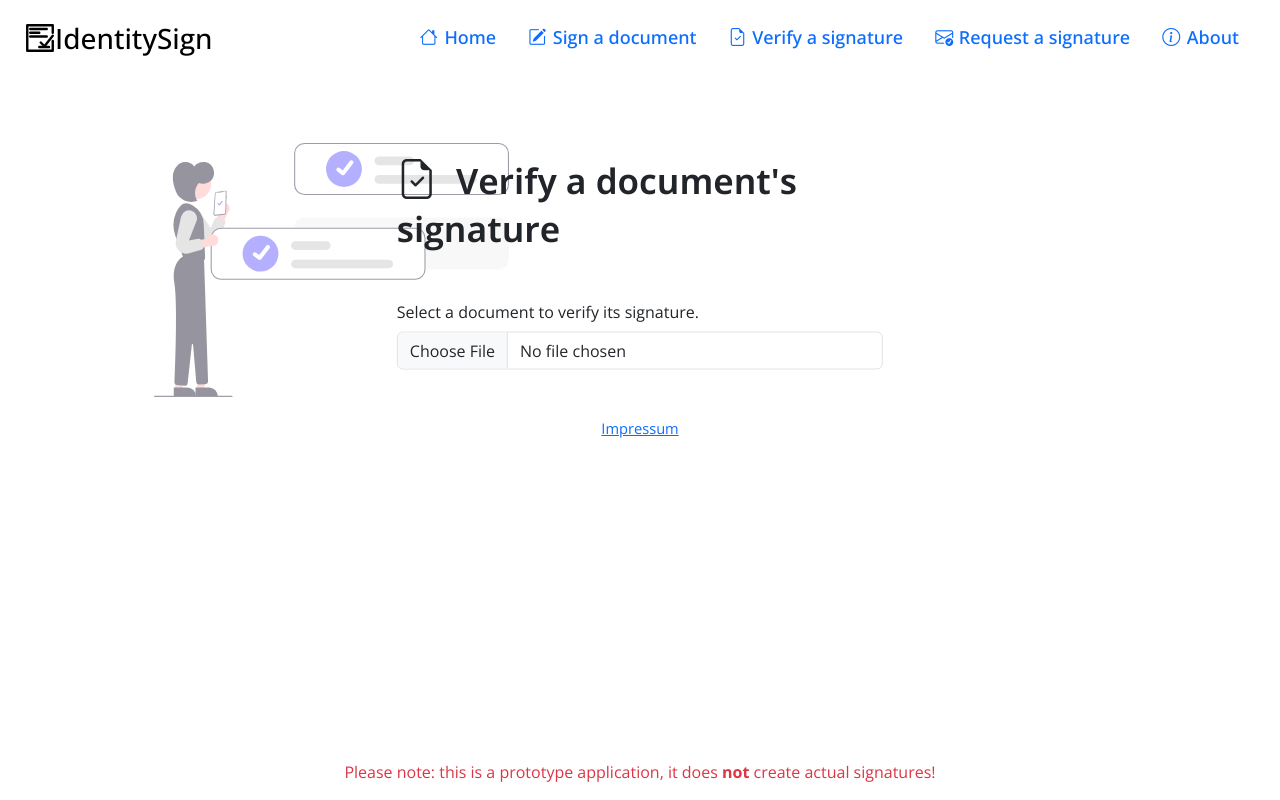
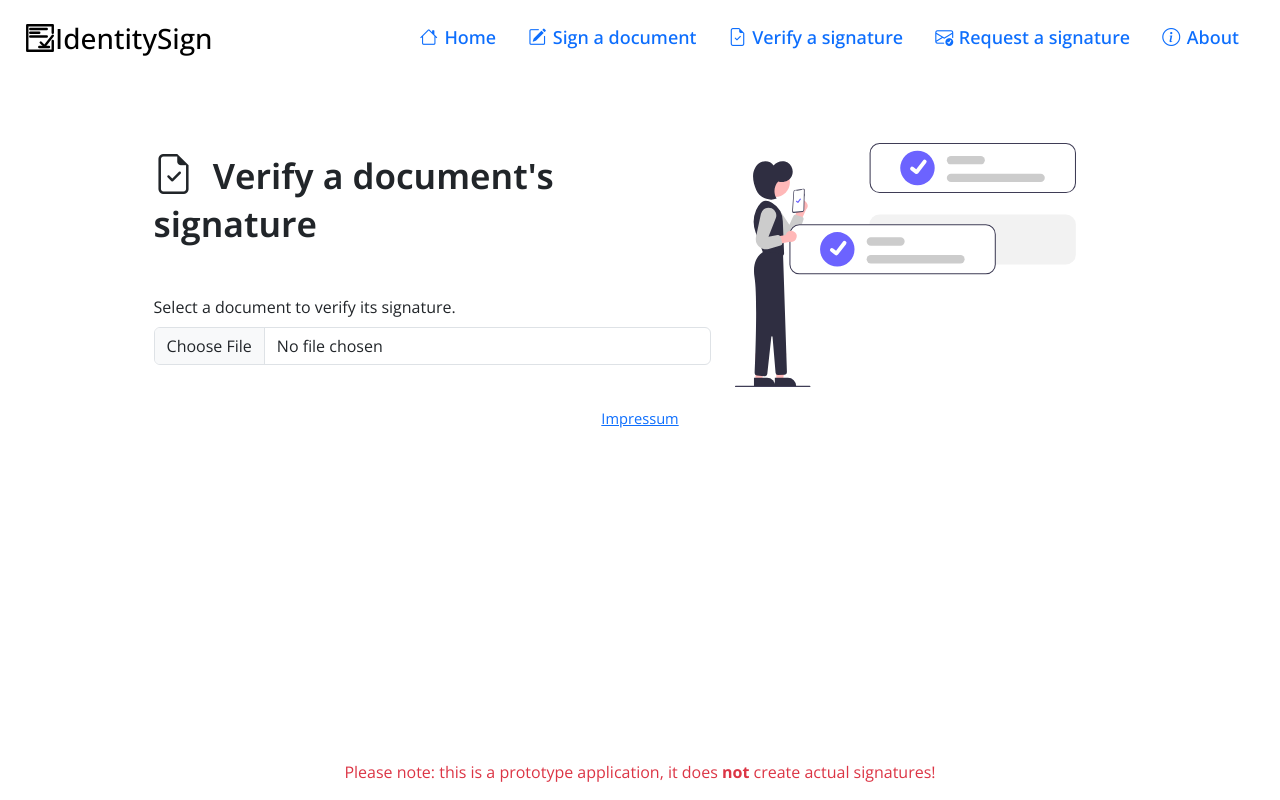
Before and after one commit to yoricklast/IdentitySign, a SvelteKit app: page /verify in a window 1280 px wide. Built offline with nearby package versions, Linux system fonts and the light colour scheme.

Commit message:
Improved layout with transition handling

```diff
--- a/src/routes/verify/+page.svelte
+++ b/src/routes/verify/+page.svelte
@@ -16,6 +16,7 @@
   // Prevents showing sigValid status before processing is done
   let processDone = $state(false);
   let sig = $state<Signature>();
+  let transitionDone = $state(false);
 
   function processFile(): void {
     const signer: WalletSigner = new DummySigner();
@@ -46,6 +47,7 @@
                     if (signer.check(itemValue)) {
                       sig = signer.decode(itemValue);
                       sigValid = true;
+                      transitionDone = false;
                     }
                   }
                 }
@@ -60,16 +62,25 @@
   }
 </script>
 
-<div class="position-relative" style="margin-top: 7%;">
-  <div class="position-relative">
+<!-- With animation but overlapping -->
+<!-- <div
+  class="position-relative"
+  style="{processDone
+    ? 'margin-top: 0%;'
+    : 'margin-top: 7%;'} transition: margin-top 2s ease;"
+>
   <div class="col-sm-5">
     <img
-        class="page-image opacity-50"
+      class="{processDone ? 'w-50' : 'w-100'} pe-5"
+      style="transition: width 0s ease;"
       src="/img/img_check.svg"
       alt="Verifying a document"
     />
-    </div>
-    <div class="position-absolute top-50 start-50 translate-middle">
+    <div
+      class="position-absolute top-0 mt-5 animateInput"
+      style={processDone ? "animation-play-state: running;" : ""}
+      onanimationend={() => (animationDone = true)}
+    >
       <h1 style="margin-bottom: 30px;">
         <i class="bi bi-file-earmark-check page-icon"></i>
         Verify a document's signature
@@ -85,10 +96,6 @@
           bind:files
           onchange={processFile}
         />
-      </div>
-    </div>
-  </div>
-  <div class="col-sm-7 mx-auto">
         {#if processDone}
           {#if sigValid}
             <h2 class="validity valid">
@@ -96,7 +103,9 @@
               Signature found…
             </h2>
             <p class="validity-text">
-          <b>Verify the personal data below before trusting this document!</b>
+              <b
+                >Verify the personal data below before trusting this document!</b
+              >
             </p>
             <p class="validity-text">
               <a href="/help/#whentotrust" target="_blank" class="helplink">
@@ -104,8 +113,16 @@
                 When should I not trust a document?
               </a>
             </p>
+          {/if}
+        {/if}
+      </div>
+    </div>
+  </div>
+  <div class="col-md-7 offset-md-5">
+    {#if processDone && animationDone}
+      {#if sigValid}
         {#if sig && sig.attributes}
-          <div class="container signature-details">
+          <div class="container">
             <h3 class="attribute-heading">Signed with:</h3>
             {#each sig.attributes as attribute}
               <div class="card attribute-card">
@@ -167,6 +184,231 @@
       {/if}
     {/if}
   </div>
+</div> -->
+
+<!-- No transition/animation, wip for nonvalid signatures -->
+<!-- <div
+  class="row align-items-center justify-content-between"
+  style={processDone && sigValid ? "margin-top: 0%;" : "margin-top: 7%;"}
+>
+  <div class="col-md-5">
+    <img
+      class="{processDone && sigValid ? 'w-50' : 'w-100'} pe-5"
+      src="/img/img_check.svg"
+      alt="Verifying a document"
+    />
+  </div>
+  {#if processDone && sigValid}
+    <div class="w-100"></div>
+  {/if}
+  <div
+    class="col-md-auto {processDone && sigValid ? 'align-self-start' : ''}"
+    ontransitionend={() => (animationDone = true)}
+  >
+    <h1 style="margin-bottom: 30px;">
+      <i class="bi bi-file-earmark-check page-icon"></i>
+      Verify a document's signature
+    </h1>
+    <div class="mb-3 file-select">
+      <label for="formFile" class="form-label"
+        >Select a document to verify its signature.</label
+      >
+      <input
+        class="form-control"
+        accept="application/pdf"
+        type="file"
+        bind:files
+        onchange={processFile}
+      />
+    </div>
+  </div>
+  {#if processDone}
+    {#if sigValid}
+      {#if sig && sig.attributes}
+        <div class="col-md">
+          <h3 class="attribute-heading">Signed with:</h3>
+          {#each sig.attributes as attribute}
+            <div class="card attribute-card">
+              <div class="card-header">
+                {#if attribute.attributeType == WalletAttributeType.Name}
+                  <i class="bi bi-person card-icon"></i><b>Name</b>
+                {:else if attribute.attributeType == WalletAttributeType.Address}
+                  <i class="bi bi-mailbox card-icon"></i><b>Address</b>
+                {:else if attribute.attributeType == WalletAttributeType.Email}
+                  <i class="bi bi-envelope-at card-icon"></i><b>Email</b>
+                {/if}
+              </div>
+              <div class="card-body">
+                <p class="attribute-value">{attribute.value.toString()}</p>
+                <h6>
+                  <i class="bi bi-question-circle"></i>
+                  What does this mean?
+                </h6>
+                {#if attribute.attributeType == WalletAttributeType.Name}
+                  <p class="explainer">
+                    The document was signed by a person or organization with
+                    this name.
+                  </p>
+                {:else if attribute.attributeType == WalletAttributeType.Address}
+                  <p class="explainer">
+                    The document was signed by a person or organization
+                    registered at this address.
+                  </p>
+                {:else if attribute.attributeType == WalletAttributeType.Email}
+                  <p class="explainer">
+                    The document was signed by a person or organization that
+                    owns this email address.
+                  </p>
+                {/if}
+              </div>
+            </div>
+          {/each}
+        </div>
+      {/if}
+    {/if}
+    {#if !sigValid && sigFound}
+      <h2 class="validity invalid">
+        <i class="bi bi-x-circle-fill"></i><br />
+        Signature invalid!
+      </h2>
+      <p class="validity-text">
+        This document contains an invalid signature. Do <b>NOT</b> trust this document!
+      </p>
+    {/if}
+    {#if !sigFound}
+      <h2 class="validity notfound">
+        <i class="bi bi-exclamation-triangle-fill"></i><br />
+        No signature found!
+      </h2>
+      <p class="validity-text">
+        IdentitySign could not find a signature in this document. Verify that it
+        has indeed been signed using IdentitySign.
+      </p>
+    {/if}
+  {/if}
+</div> -->
+
+<!-- Flipped base layout, works as intended but with workarounds -->
+<div class="row" style="margin-top: 7%;">
+  <div
+    class="col-sm {processDone && sigValid
+      ? 'align-self-start'
+      : 'align-self-center'}"
+  >
+    <h1 style="margin-bottom: 30px;">
+      <i class="bi bi-file-earmark-check page-icon"></i>
+      Verify a document's signature
+    </h1>
+    <div class="mb-3 file-select">
+      <label for="formFile" class="form-label"
+        >Select a document to verify its signature.</label
+      >
+      <input
+        class="form-control"
+        accept="application/pdf"
+        type="file"
+        bind:files
+        onchange={processFile}
+      />
+    </div>
+    {#if processDone}
+      {#if sigValid}
+        <h2 class="validity valid">
+          <i class="bi bi-search"></i><br />
+          Signature found…
+        </h2>
+        <p class="validity-text">
+          <b>Verify the personal data below before trusting this document!</b>
+        </p>
+        <p class="validity-text">
+          <a href="/help/#whentotrust" target="_blank" class="helplink">
+            <i class="bi bi-question-circle"></i>
+            When should I not trust a document?
+          </a>
+        </p>
+      {/if}
+      {#if !sigValid && sigFound}
+        <h2 class="validity invalid">
+          <i class="bi bi-x-circle-fill"></i><br />
+          Signature invalid!
+        </h2>
+        <p class="validity-text">
+          This document contains an invalid signature. Do <b>NOT</b> trust this document!
+        </p>
+      {/if}
+      {#if !sigFound}
+        <h2 class="validity notfound">
+          <i class="bi bi-exclamation-triangle-fill"></i><br />
+          No signature found!
+        </h2>
+        <p class="validity-text">
+          IdentitySign could not find a signature in this document. Verify that
+          it has indeed been signed using IdentitySign.
+        </p>
+      {/if}
+    {/if}
+  </div>
+  <div
+    class="col-sm-5"
+    style={processDone && sigValid
+      ? "width: 55%; transition: width 1s ease;"
+      : "transition: all 0s;"}
+    ontransitionend={() => (transitionDone = true)}
+  >
+    <img
+      class={processDone && sigValid
+        ? "position-absolute end-0 z-n1 opacity-75"
+        : "page-image"}
+      style={processDone && sigValid
+        ? "width: 30%; top: 10%; transition: all 1s ease, width 0s;"
+        : "top: 20%; right: 10%; transition: all 0s;"}
+      src="/img/img_check.svg"
+      alt="Verifying a document"
+    />
+    {#if processDone && sigValid && transitionDone}
+      {#if sig && sig.attributes}
+        <div class="container" style="backdrop-filter: blur(6px);">
+          <h3 class="attribute-heading">Signed with:</h3>
+          {#each sig.attributes as attribute}
+            <div class="card attribute-card">
+              <div class="card-header">
+                {#if attribute.attributeType == WalletAttributeType.Name}
+                  <i class="bi bi-person card-icon"></i><b>Name</b>
+                {:else if attribute.attributeType == WalletAttributeType.Address}
+                  <i class="bi bi-mailbox card-icon"></i><b>Address</b>
+                {:else if attribute.attributeType == WalletAttributeType.Email}
+                  <i class="bi bi-envelope-at card-icon"></i><b>Email</b>
+                {/if}
+              </div>
+              <div class="card-body">
+                <p class="attribute-value">{attribute.value.toString()}</p>
+                <h6>
+                  <i class="bi bi-question-circle"></i>
+                  What does this mean?
+                </h6>
+                {#if attribute.attributeType == WalletAttributeType.Name}
+                  <p class="explainer">
+                    The document was signed by a person or organization with
+                    this name.
+                  </p>
+                {:else if attribute.attributeType == WalletAttributeType.Address}
+                  <p class="explainer">
+                    The document was signed by a person or organization
+                    registered at this address.
+                  </p>
+                {:else if attribute.attributeType == WalletAttributeType.Email}
+                  <p class="explainer">
+                    The document was signed by a person or organization that
+                    owns this email address.
+                  </p>
+                {/if}
+              </div>
+            </div>
+          {/each}
+        </div>
+      {/if}
+    {/if}
+  </div>
 </div>
 
 <style>
@@ -201,13 +443,40 @@
   .notfound {
     color: var(--bs-warning);
   }
-  .signature-details {
+  /* .signature-details {
     margin-top: 50px;
-  }
+  } */
   .file-select {
     margin-top: 50px;
   }
   .helplink {
     text-decoration: none;
   }
+  /* .animateInput {
+    animation-name: slideLeft;
+    animation-duration: 2s;
+    animation-timing-function: ease;
+    animation-fill-mode: both;
+    animation-play-state: paused;
+  }
+
+  @keyframes slideLeft {
+    from {
+      left: 50%;
+    }
+    to {
+      left: 0%;
+    }
+  }
+
+  @keyframes changeFlex {
+    from {
+      flex-direction: row;
+      align-items: center;
+    }
+    to {
+      flex-direction: column;
+      align-items: start;
+    }
+  } */
 </style>
```
Also changed, not shown: 1 other file (tests, documents, lock files or other folders). Lines whose indentation alone changed are shown as unchanged.
